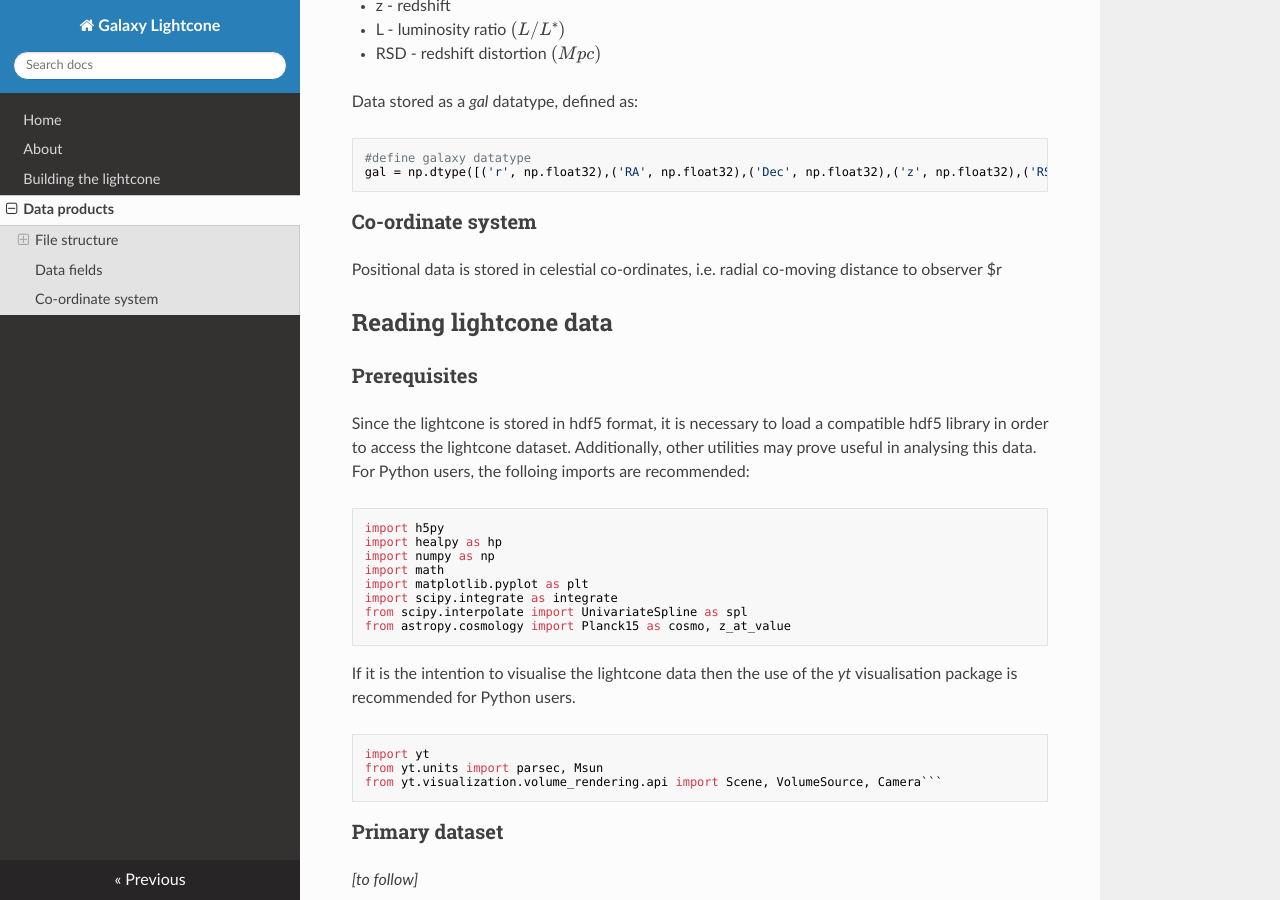
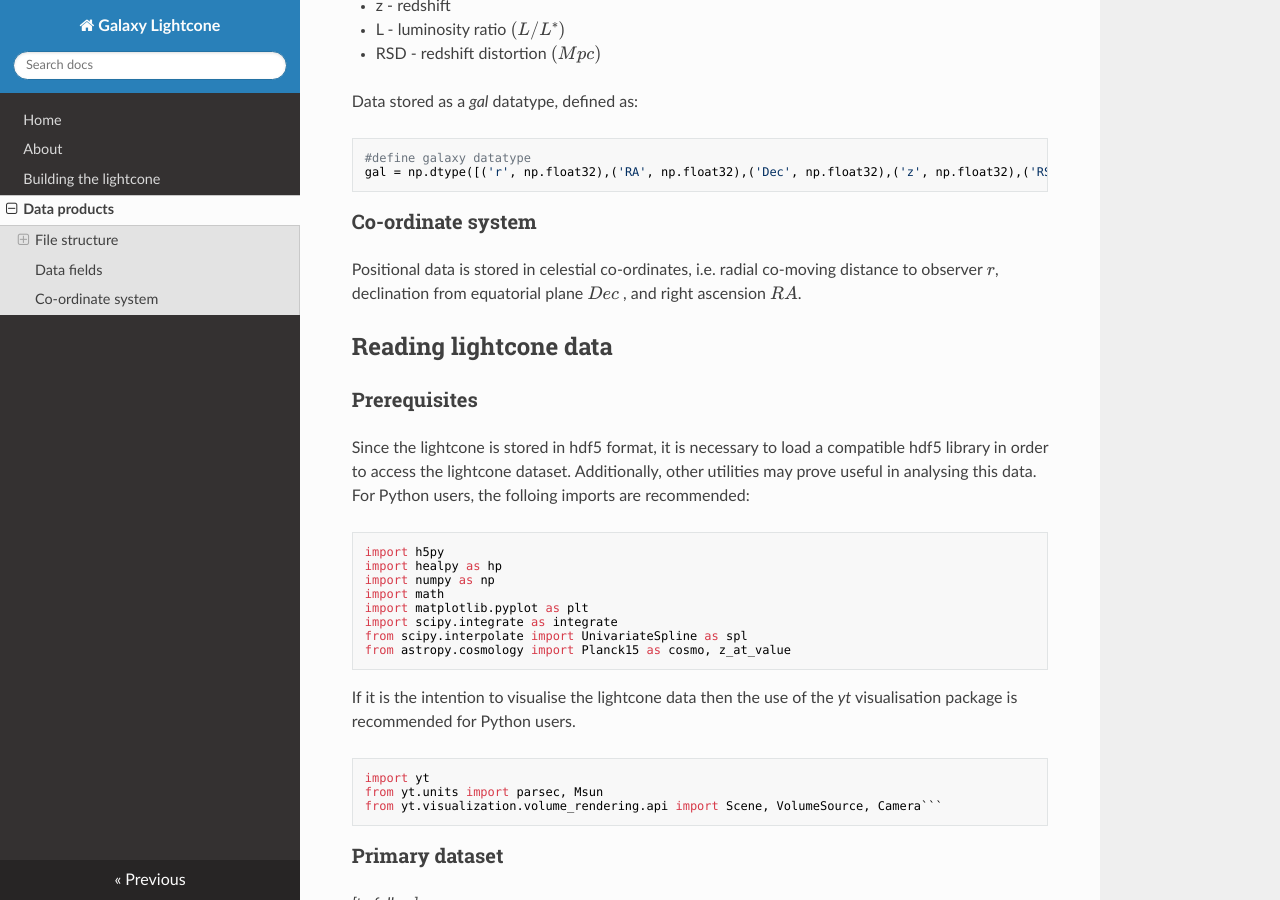
Before and after one commit to rajbooth/Lightcone, an MkDocs documentation site: the page built from docs/data_products.md, in a window 1280 px wide and 900 px high, scrolled down 1141 px. Built offline with MkDocs 1.6.1, drawn with Linux system fonts in a browser that asks for light colours; nearby versions of some CDN libraries; formulas are drawn with MathJax 3; some of the changed lines change nothing that is shown.

Commit message:
docs/data_products.md updated from https://stackedit.io/

````diff
--- a/docs/data_products.md
+++ b/docs/data_products.md
@@ -37,7 +37,7 @@
 gal = np.dtype([('r', np.float32),('RA', np.float32),('Dec', np.float32),('z', np.float32),('RSD', np.float32),('L', np.float32)])
 ```
 ### Co-ordinate system
-Positional data is stored in celestial co-ordinates, i.e. radial co-moving distance to observer $r
+Positional data is stored in celestial co-ordinates, i.e. radial co-moving distance to observer $r$, declination from equatorial plane $Dec$ , and right ascension $RA$.
 ## Reading lightcone data
 ### Prerequisites
 Since the lightcone is stored in hdf5 format, it is necessary to load a compatible hdf5 library in order to access the lightcone dataset.  Additionally, other utilities may prove useful in analysing this data.  For Python users, the folloing imports are recommended:
@@ -83,6 +83,6 @@
 *[to follow - transforming to Cartesian co-ordinates and visualisation in yt]*
 
 <!--stackedit_data:
-eyJoaXN0b3J5IjpbLTE2MzgwNzg2OTMsLTE4NTY2NzYwMywtMT
-g1NjY3NjAzLC01NDg4MDY0OTZdfQ==
+eyJoaXN0b3J5IjpbLTgzNDY5NTcyMywtMTg1NjY3NjAzLC0xOD
+U2Njc2MDMsLTU0ODgwNjQ5Nl19
 -->
````
